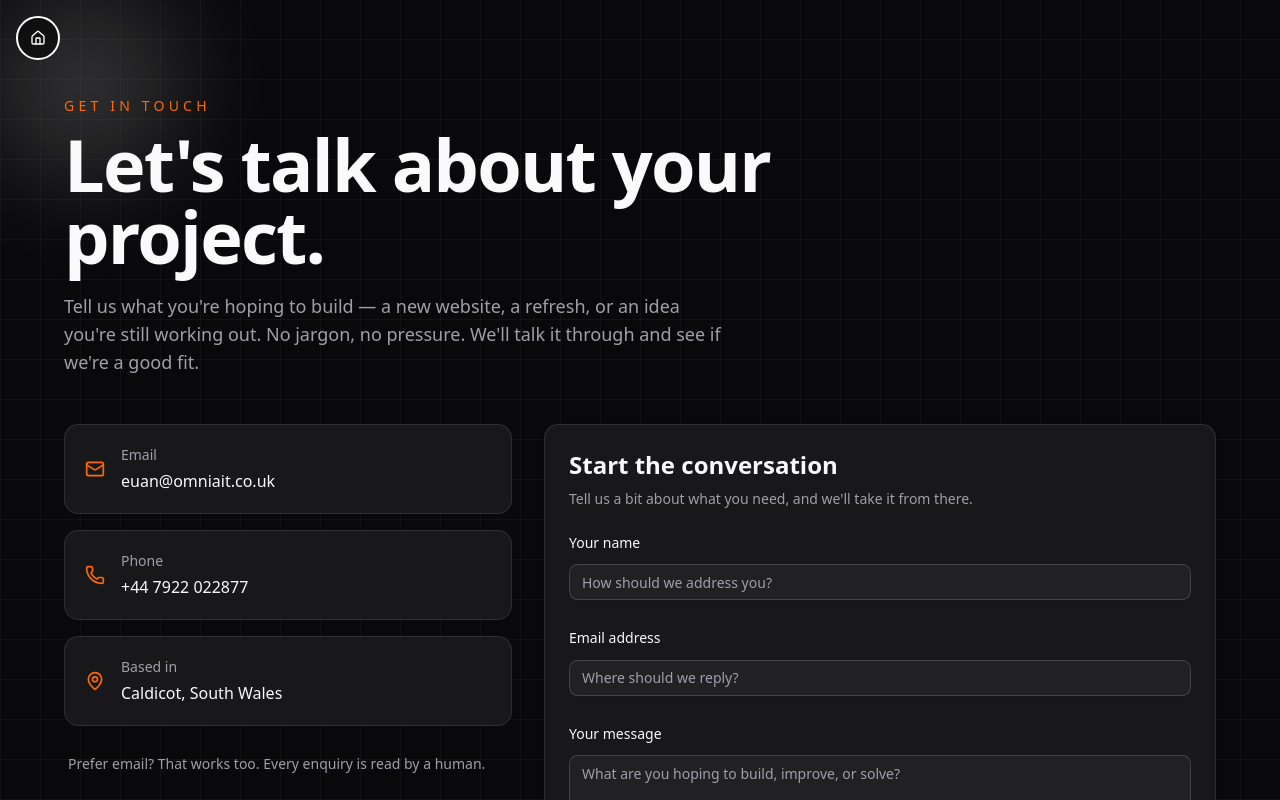
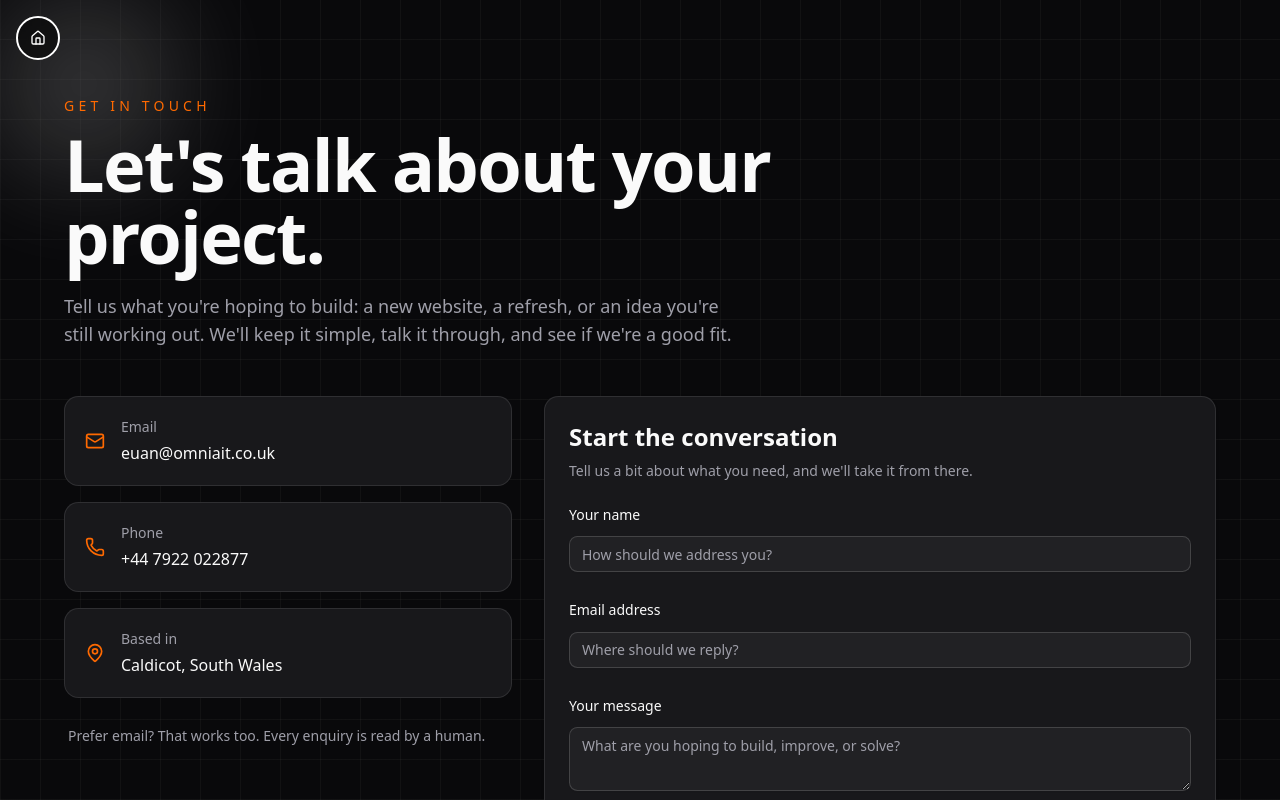
Before and after one commit to cheekysim/omniait, a Next.js app: page /contact in a window 1280 px wide. Shown: the top 800 px of the page. Built offline with nearby package versions, Linux system fonts and the light colour scheme; no server answers.

Commit message:
Humanize remaining copy on contact & about pages

```diff
--- a/src/app/contact/page.tsx
+++ b/src/app/contact/page.tsx
@@ -147,9 +147,8 @@ export default function ContactPage() {
             Let&apos;s talk about your project.
           </h1>
           <p className="mt-5 max-w-2xl text-lg text-muted-foreground">
-            Tell us what you&apos;re hoping to build &mdash; a new website, a refresh, or an idea you&apos;re
-            still working out. No jargon, no pressure. We&apos;ll talk it through and see if we&apos;re a
-            good fit.
+            Tell us what you&apos;re hoping to build: a new website, a refresh, or an idea you&apos;re
+            still working out. We&apos;ll keep it simple, talk it through, and see if we&apos;re a good fit.
           </p>
         </motion.header>
         <div className="grid items-start gap-8 lg:grid-cols-[0.8fr_1.2fr]">
--- a/src/components/sections/AboutHero.tsx
+++ b/src/components/sections/AboutHero.tsx
@@ -40,8 +40,8 @@ export default function AboutHero() {
           transition={{ duration: 0.7, delay: 0.78 }}
           className="mx-auto mt-8 max-w-2xl text-lg leading-8 text-muted-foreground sm:text-xl"
         >
-          We build websites and web applications that are fast, clear, and genuinely
-          useful &mdash; so your business comes across online the way it deserves to.
+          We build websites and web apps that are quick to load, easy to use, and
+          actually help your business online.
         </motion.p>
       </div>
       <motion.svg viewBox="0 0 200 200" className="absolute bottom-8 right-[8%] hidden size-40 text-white/35 md:block" aria-hidden="true">
--- a/src/components/sections/AboutServices.tsx
+++ b/src/components/sections/AboutServices.tsx
@@ -6,7 +6,7 @@ import { motion, useMotionValue, useReducedMotion, useSpring } from "motion/reac
 import { Card, CardContent, CardDescription, CardFooter, CardHeader, CardTitle } from "@/components/ui/card";
 
 const services = [
-  { title: "Web Development", description: "Thoughtful business websites built to feel clear, fast, and unmistakably yours.", icon: Code2 },
+  { title: "Web Development", description: "Business websites that are clear and fast, and feel like they belong to you.", icon: Code2 },
   { title: "Responsive Design", description: "Layouts that earn their place on every screen, from the first mobile tap to desktop detail.", icon: MonitorSmartphone },
   { title: "SEO & Performance", description: "Search visibility and quick loading are part of the build, not a layer added afterwards.", icon: Search },
   { title: "Web Applications", description: "Useful, focused web applications for ideas that need more than a brochure site.", icon: Gauge },
--- a/src/components/sections/AboutStory.tsx
+++ b/src/components/sections/AboutStory.tsx
@@ -2,7 +2,7 @@
 
 import { motion, useReducedMotion } from "motion/react";
 
-const story = "Omnia IT is a small, hands-on web development agency run by Euan Bell in Caldicot, South Wales. It started with a single job — helping The Passport Expert turn an idea into a website that genuinely worked for them — and grew from there. Since then we have built for local businesses like The Friendly Fox in Newport, as well as web applications and specialist businesses across Wales.".split(" ");
+const story = "Omnia IT is a small, hands-on web development agency run by Euan Bell in Caldicot, South Wales. It started with a single job: helping The Passport Expert turn an idea into a website that actually worked for them. Since then we have built for local businesses like The Friendly Fox in Newport, plus web applications and specialist businesses across Wales.".split(" ");
 
 export default function AboutStory() {
   const prefersReducedMotion = useReducedMotion();
```
